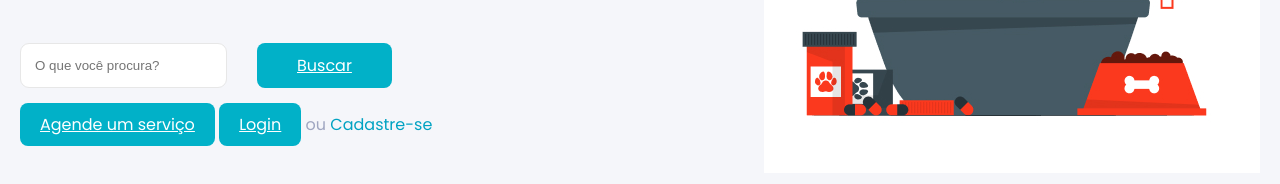
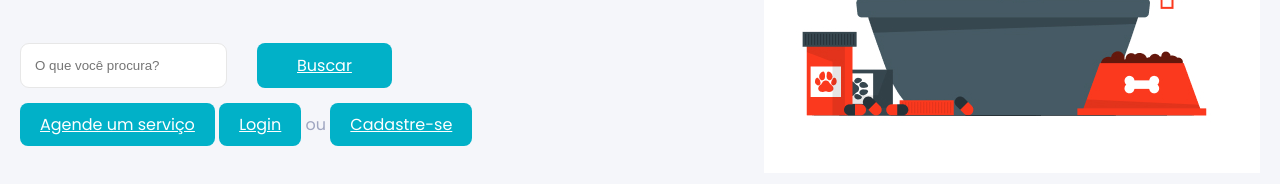
Before and after one commit to Paulo-Cleidson/Paulo-Cleidson.github.io, a plain HTML site: page index.html in a window 1280 px wide. Shown: the part 478-662 px from the top of the page. Drawn offline with Linux system fonts and the light colour scheme.

Commit message:
Inclusão do botão cadastr-se na home

```diff
--- a/index.html
+++ b/index.html
@@ -62,7 +62,7 @@
             <a href="./Tela Serviços/index.html" class="btn-wpp">Agende um serviço</a>
             <a href="./Tela login/TelaLogin.html" class="btn-wpp">Login</a>
             ou
-            <label href="./Tela Cadastro/TelaCadastro.html">Cadastre-se</label>
+            <a href="./Tela Cadastro/TelaCadastro.html" class="btn-wpp">Cadastre-se</a>
 
         </div>
         <img src="./img/imagens/img-telaHome.jpg" alt="">
--- a/style.css
+++ b/style.css
@@ -50,11 +50,6 @@ header {
     padding-left: 20px;
     padding-right: 20px;
     color: #13236160;
-    font-family: "Poppins", sans-serif;
-}
-
-label {
-    color: #00a2c2;
     font-family: "Poppins", sans-serif;
 }
 
@@ -123,11 +118,6 @@ label {
     background-color: #c32c18;
 }
 
-label:hover {
-    cursor: pointer;
-    color: #c32c18;
-}
-
 .text{
     font-family: "Poppins", sans-serif;
     font-size: 24px;
```
